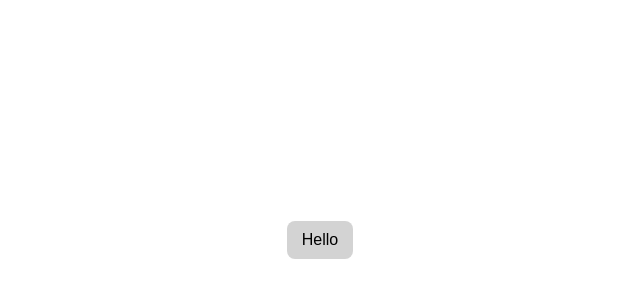
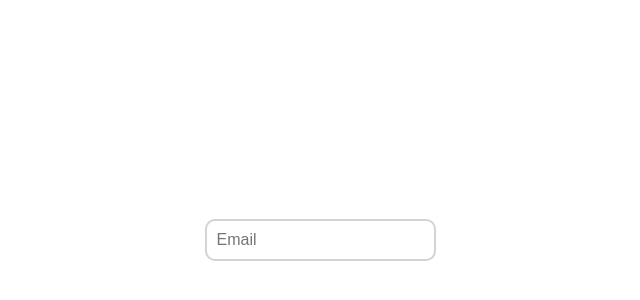
Before and after one commit to BrettS89/design-poc-lib, a React (Create React App) app: page / in a window 1280 px wide. Shown: the part 160-460 px from the top of the page, without its empty margins (320-960 px from the left). Built offline with nearby package versions, Linux system fonts and the light colour scheme.

Commit message:
feat: update input outline

```diff
--- a/src/App.tsx
+++ b/src/App.tsx
@@ -7,9 +7,13 @@ function App() {
     <div className="App">
       {/*@ts-ignore */}
 
-      <Button styles={{ base: { paddingTop: undefined } }}>
+      <Input
+        placeholder='Email'
+      />
+
+      {/* <Button styles={{ base: { fontWeight: 'bold' } }}>
         Hello
-      </Button>
+      </Button> */}
 
     </div>
   );
--- a/src/components/input/styles.ts
+++ b/src/components/input/styles.ts
@@ -8,7 +8,10 @@ export default {
     paddingBottom: 10,
     borderRadius: 8,
     border: 'none',
-    outline: '2px solid lightgray',
+    // outline: '2px solid lightgray',
+    outlineStyle: 'solid',
+    outlineColor: 'lightgray',
+    outlineWidth: 2,
     fontSize: 16,
     placeholder: {
       fontSize: 16,
```
